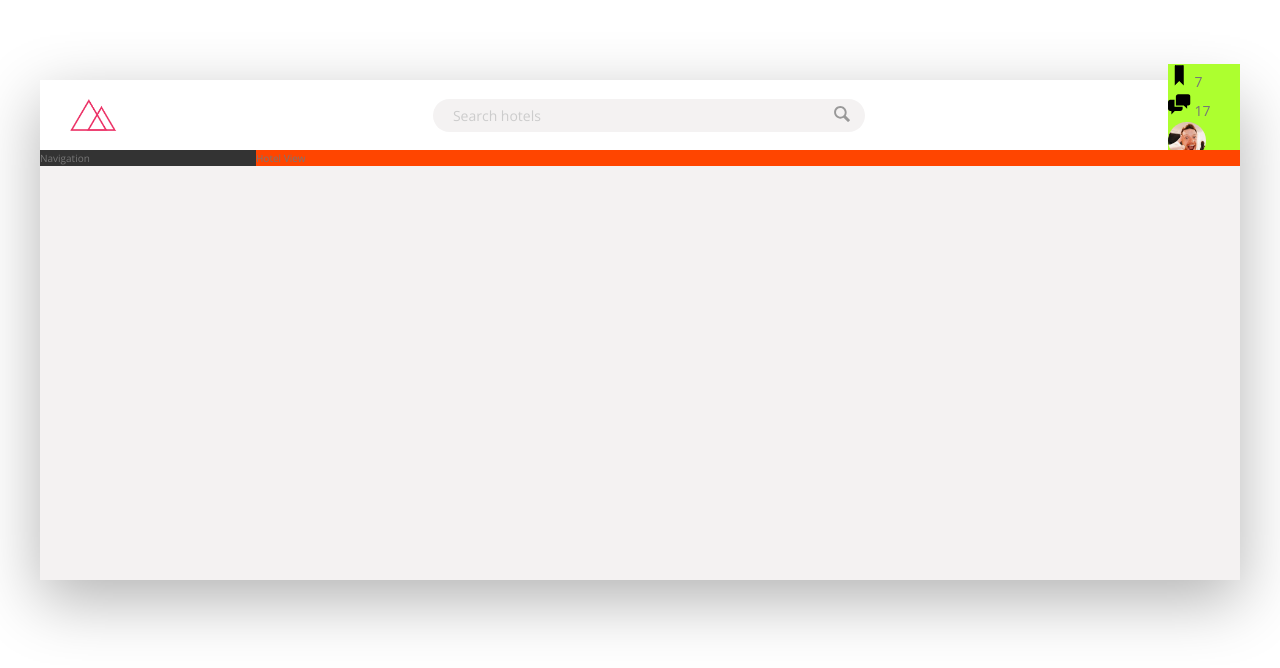
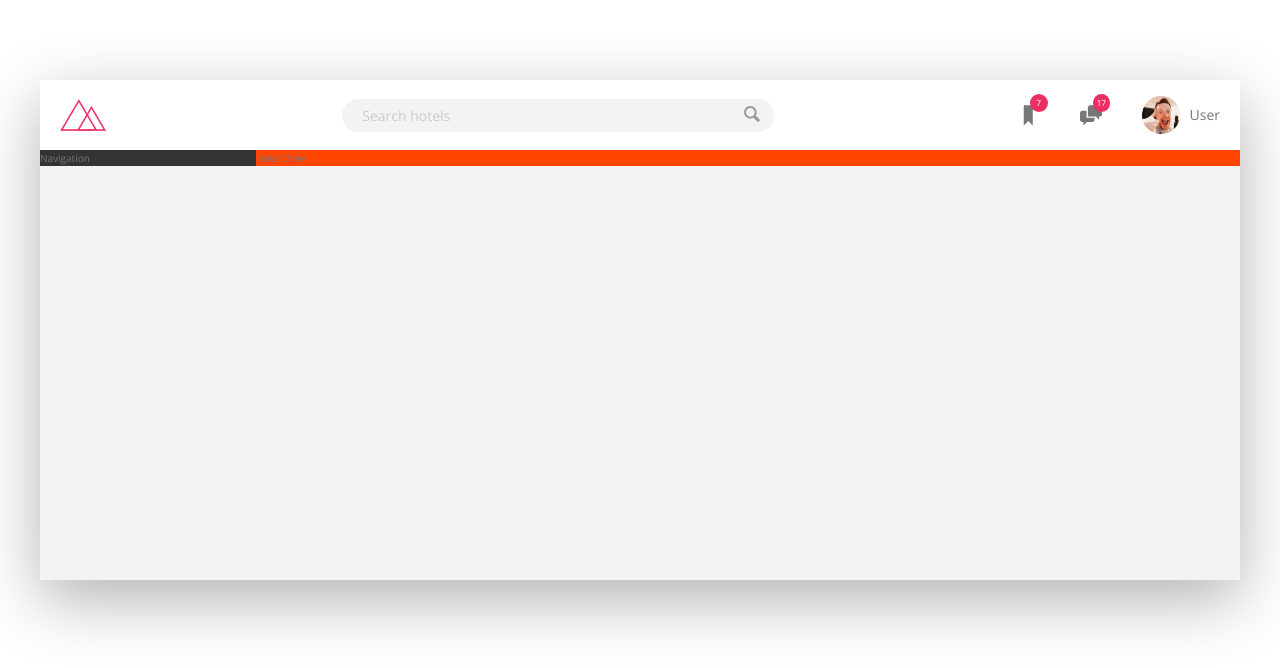
Before and after one commit to saaahilhussain/trillo, a website: page index.html in a window 1280 px wide. Drawn offline with nearby package versions, Linux system fonts and the light colour scheme.

Commit message:
add: heading done

```diff
--- a/sass/_components.scss
+++ b/sass/_components.scss
@@ -2,7 +2,7 @@
 /// LOGO
 .logo {
   height: 3.25rem;
-  margin-left: 3rem;
+  margin-left: 2rem;
 }
 
 ///////////////////////////////////
@@ -59,16 +59,45 @@
 ///////////////////////////////////
 /// USER NAVIGATION
 .user-nav {
-  background-color: greenyellow;
+  display: flex;
+  align-self: stretch;
+  justify-content: center;
+  align-items: center;
+  & > * {
+    padding: 0 2rem;
+    cursor: pointer;
+    height: 100%;
+    display: flex;
+    align-items: center;
+
+    &:hover {
+      background-color: var(--color-grey-light-2);
+    }
+  }
+
   &__icon-box {
+    position: relative;
   }
 
   &__icon {
     height: 2.25rem;
     width: 2.25rem;
+    fill: var(--color-grey-dark-2);
   }
 
   &__notification {
+    display: flex;
+    align-items: center;
+    justify-content: center;
+    font-size: 0.85rem;
+    background-color: var(--color-primary);
+    height: 1.75rem;
+    width: 1.75rem;
+    color: #fff;
+    border-radius: 100px;
+    position: absolute;
+    top: 1.4rem;
+    right: 1.2rem;
   }
 
   &__user {
@@ -77,6 +106,7 @@
   &__user-photo {
     height: 3.75rem;
     border-radius: 50%;
+    margin-right: 1rem;
   }
 
   &__user-name {
```
Also changed, not shown: css/style.css, 1 other file.
